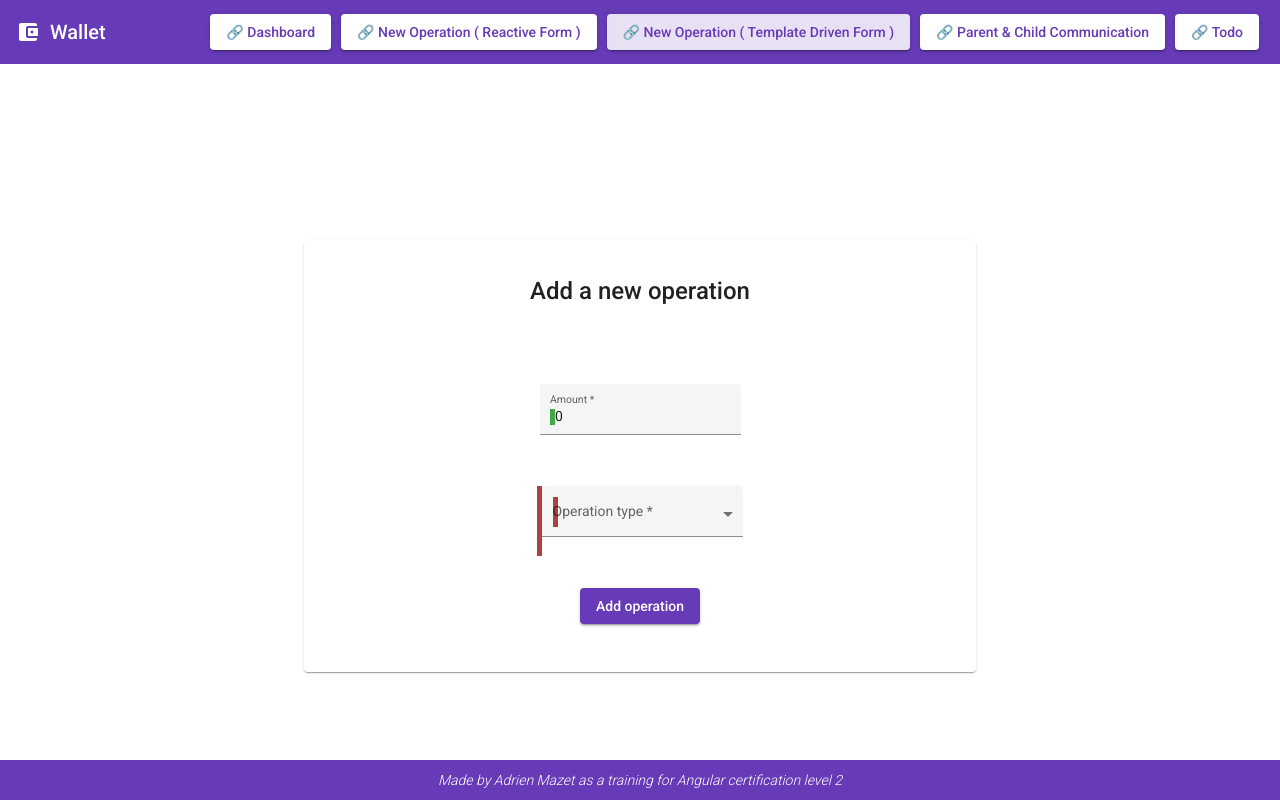
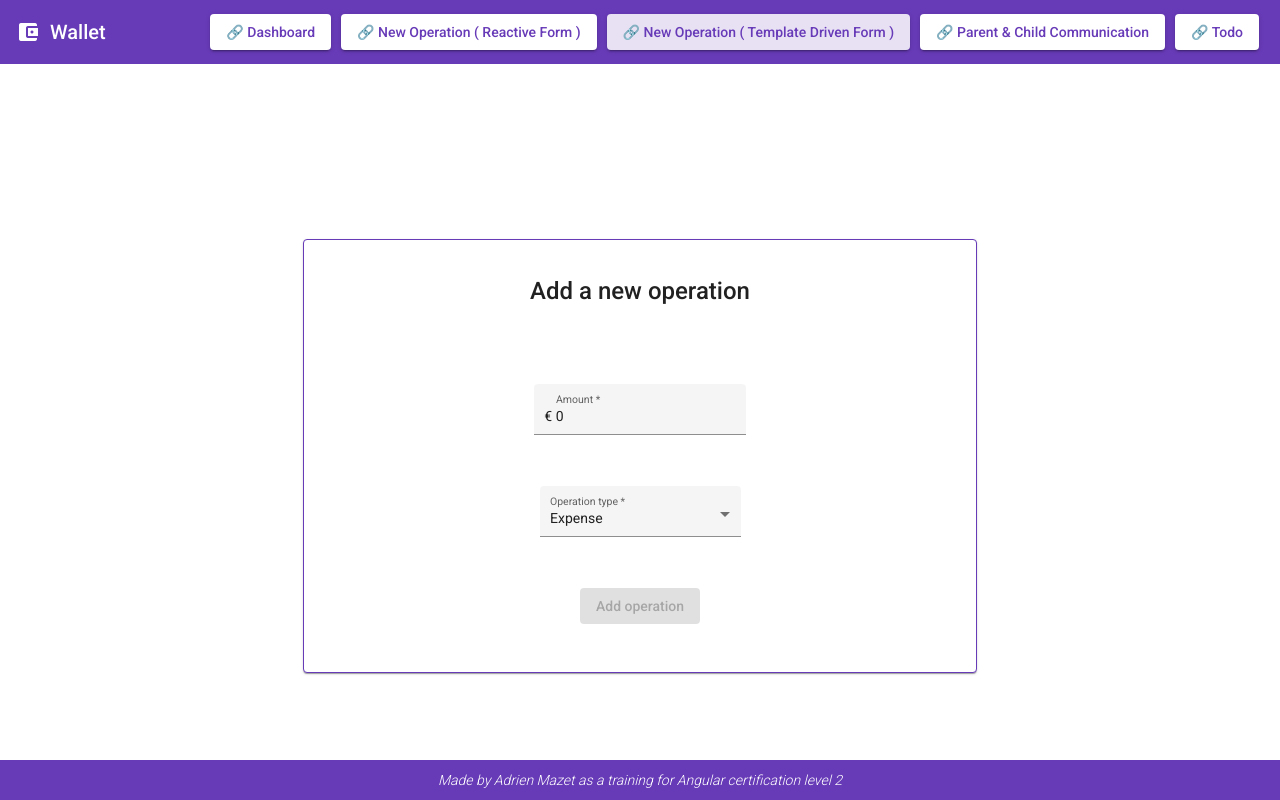
Before and after one commit to AdrienMazet/angular-training, an Angular app in the folder wallet/: page /new-operation-template-driven-form in a window 1280 px wide. Built offline with nearby package versions, Linux system fonts and the light colour scheme.

Commit message:
Finish template driven form

```diff
--- a/wallet/src/app/new-operation-template-driven-form/new-operation-template-driven-form.component.css
+++ b/wallet/src/app/new-operation-template-driven-form/new-operation-template-driven-form.component.css
@@ -1,26 +1,20 @@
 .form-card {
+  width: 50vw;
   height: 50vh;
-  width: 50vw;
   display: flex;
+  align-items: center;
   flex-direction: column;
-  align-items: center;
+  border: 1px solid #673ab7;
 }
 .form-card-title {
   margin-top: 25px !important;
 }
 .new-operation-form {
+  height: 60%;
   display: flex;
-  height: 60%;
   margin-top: 75px;
+  align-items: center;
   flex-direction: column;
+
   justify-content: space-between;
-  align-items: center;
 }
-.ng-valid[required],
-.ng-valid.required {
-  border-left: 5px solid #42a948;
-}
-
-.ng-invalid:not(form) {
-  border-left: 5px solid #a94442;
-}
--- a/wallet/src/app/new-operation-template-driven-form/new-operation-template-driven-form.component.html
+++ b/wallet/src/app/new-operation-template-driven-form/new-operation-template-driven-form.component.html
@@ -5,43 +5,42 @@
     #newOperationForm="ngForm"
     class="new-operation-form"
   >
-    <div class="form-group">
     <mat-form-field appearance="fill">
       <mat-label>Amount</mat-label>
       <input
+        required
         matInput
+        id="amount"
         type="number"
-          class="form-control"
-          id="amount"
-          required
+        name="amount"
         [(ngModel)]="amount"
-          name="amount"
         #amountInput="ngModel"
       />
+      <span matPrefix>€&nbsp;</span>
+      <mat-error *ngIf="amountInput.invalid"
+        >This is not a valid amount</mat-error
+      >
     </mat-form-field>
-      <div
-        [hidden]="amountInput.valid || amountInput.pristine"
-        class="alert alert-danger"
-      >
-        Amount
-      </div>
-    </div>
-    <div class="form-group">
     <mat-form-field appearance="fill">
       <mat-label>Operation type</mat-label>
       <select
+        required
+        id="type"
+        name="type"
         matNativeControl
-          class="form-control"
-          id="type"
-          required
         [(ngModel)]="selectedType"
-          name="type"
       >
-          <option *ngFor="let type of types" [value]="type">{{ type }}</option>
+        <option *ngFor="let type of types" [value]="type">
+          {{ type | titlecase }}
+        </option>
       </select>
     </mat-form-field>
-    </div>
-    <button type="submit" color="primary" mat-raised-button>
+    <button
+      type="submit"
+      color="primary"
+      mat-raised-button
+      [disabled]="newOperationForm.invalid || amount === 0"
+    >
       Add operation
     </button>
   </form>
--- a/wallet/src/app/new-operation-template-driven-form/new-operation-template-driven-form.component.ts
+++ b/wallet/src/app/new-operation-template-driven-form/new-operation-template-driven-form.component.ts
@@ -7,13 +7,14 @@ import { Component } from '@angular/core';
 })
 export class NewOperationTemplateDrivenFormComponent {
   amount = 0;
-  selectedType = '';
   // get if from service with observables
-  types = ['income', 'expense', 'saving'];
+  types = ['expense', 'income', 'saving'];
+  selectedType = this.types[0];
 
   onSubmit() {
+    // call the service
     console.log(this.selectedType, this.amount);
     this.amount = 0;
-    this.selectedType = '';
+    this.selectedType = this.types[0];
   }
 }
```
Lines whose indentation alone changed are shown as unchanged.
